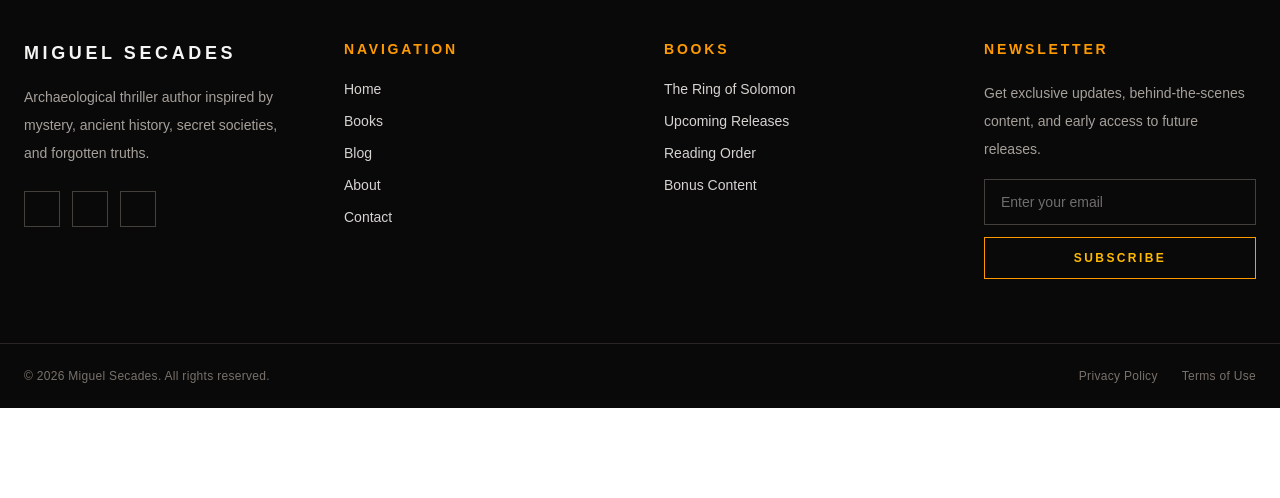
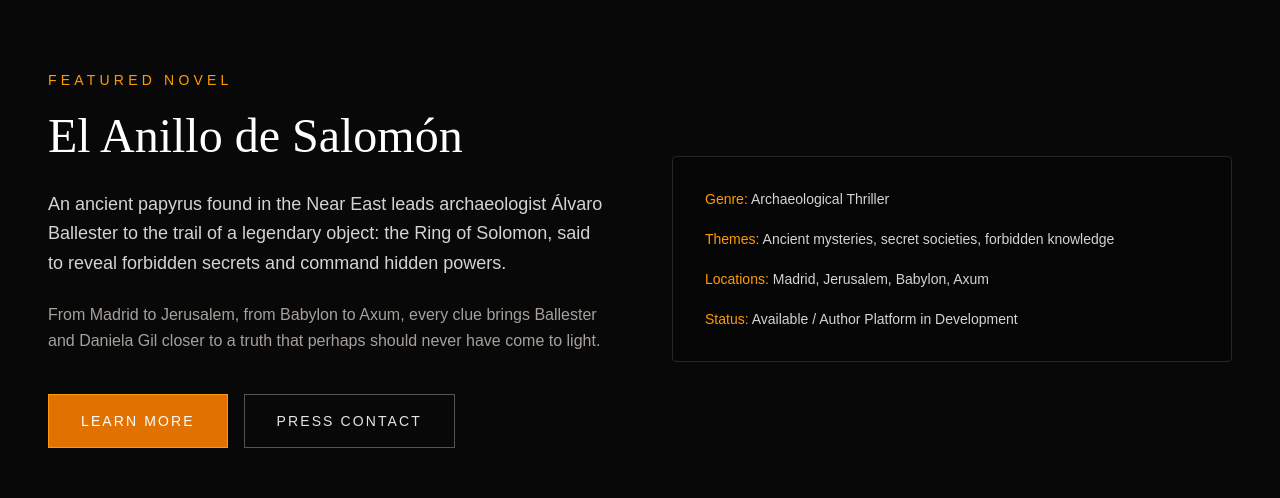
Before and after one commit to MiguelSecadesBYU/miguel-web-platform, a Next.js app: page / in a window 1280 px wide. Shown: the part 817-1315 px from the top of the page. Before the commit the page ends 1225 px from the top, so only its background shows below. Built offline with nearby package versions, Linux system fonts and the light colour scheme.

Commit message:
FeaturedBook

```diff
--- a/src/app/page.tsx
+++ b/src/app/page.tsx
@@ -1,9 +1,11 @@
 import Hero from "@/components/Hero";
+import FeaturedBook from "@/components/FeaturedBook";
 
 export default function Home() {
   return (
     <main>
       <Hero />
+      <FeaturedBook />
     </main>
   );
 }
--- /dev/null
+++ b/src/components/FeaturedBook.tsx
@@ -0,0 +1,67 @@
+import Link from "next/link";
+
+export default function FeaturedBook() {
+  return (
+    <section className="bg-[#080808] px-6 py-24 text-white lg:px-12">
+      <div className="mx-auto grid max-w-7xl items-center gap-16 lg:grid-cols-2">
+        <div>
+          <p className="mb-4 text-sm uppercase tracking-[0.3em] text-amber-500">
+            Featured Novel
+          </p>
+
+          <h2
+            className="mb-6 text-4xl font-light leading-tight md:text-5xl"
+            style={{ fontFamily: "serif" }}
+          >
+            El Anillo de Salomón
+          </h2>
+
+          <p className="mb-6 text-lg leading-relaxed text-stone-300">
+            An ancient papyrus found in the Near East leads archaeologist
+            Álvaro Ballester to the trail of a legendary object: the Ring of
+            Solomon, said to reveal forbidden secrets and command hidden powers.
+          </p>
+
+          <p className="mb-10 text-base leading-relaxed text-stone-400">
+            From Madrid to Jerusalem, from Babylon to Axum, every clue brings
+            Ballester and Daniela Gil closer to a truth that perhaps should
+            never have come to light.
+          </p>
+
+          <div className="flex flex-col gap-4 sm:flex-row">
+            <Link
+              href="/books"
+              className="w-fit border border-amber-500 bg-amber-600 px-8 py-4 text-sm uppercase tracking-[0.15em] text-white transition hover:bg-amber-500"
+            >
+              Learn More
+            </Link>
+
+            <Link
+              href="/contact"
+              className="w-fit border border-stone-600 px-8 py-4 text-sm uppercase tracking-[0.15em] text-stone-200 transition hover:border-amber-400 hover:text-amber-400"
+            >
+              Press Contact
+            </Link>
+          </div>
+        </div>
+
+        <div className="rounded-sm border border-stone-800 bg-black/40 p-8">
+          <div className="space-y-5 text-sm text-stone-300">
+            <div>
+              <span className="text-amber-500">Genre:</span> Archaeological Thriller
+            </div>
+            <div>
+              <span className="text-amber-500">Themes:</span> Ancient mysteries, secret societies, forbidden knowledge
+            </div>
+            <div>
+              <span className="text-amber-500">Locations:</span> Madrid, Jerusalem, Babylon, Axum
+            </div>
+            <div>
+              <span className="text-amber-500">Status:</span> Available / Author Platform in Development
+            </div>
+          </div>
+        </div>
+      </div>
+    </section>
+  );
+}
```
